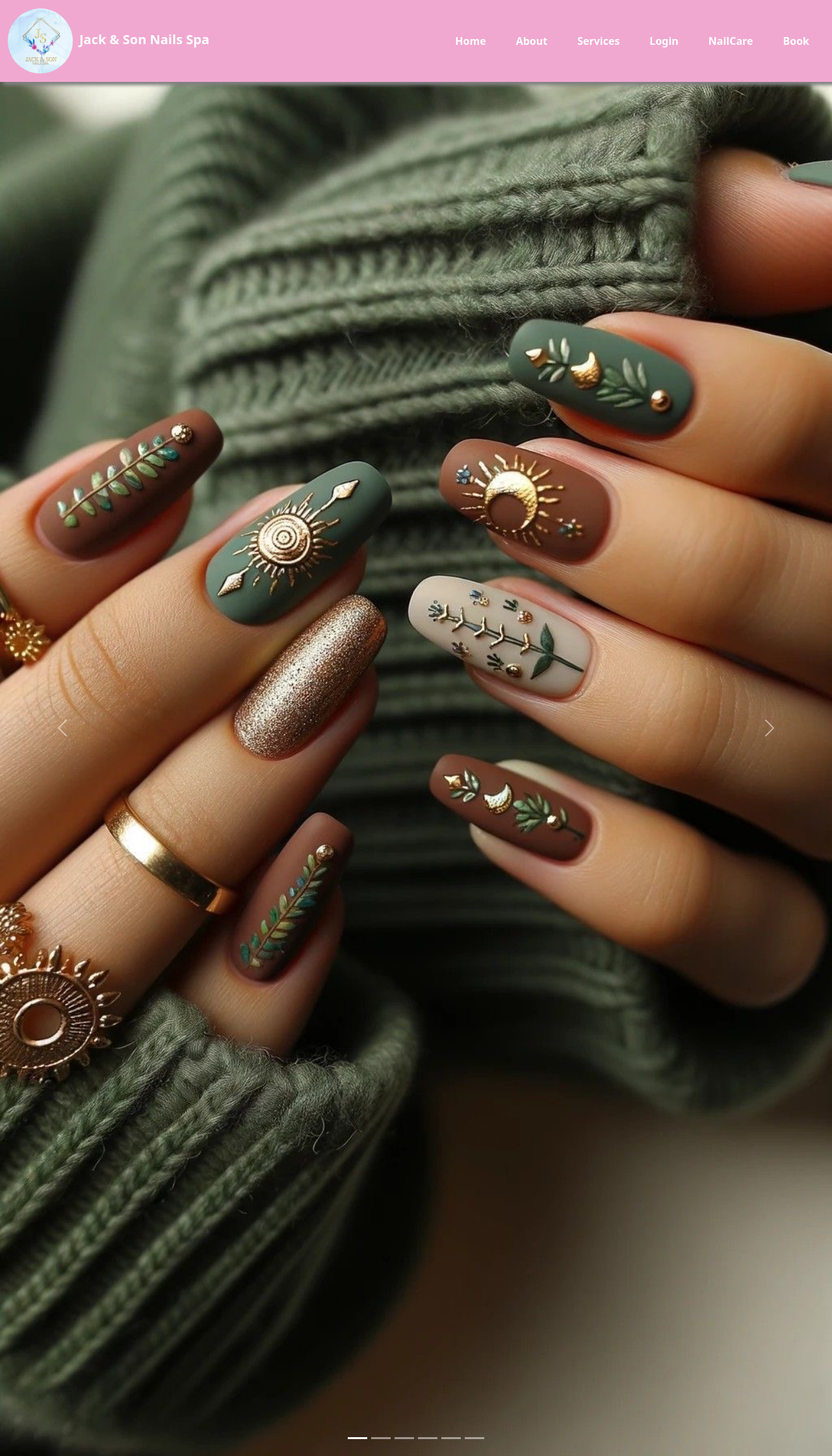
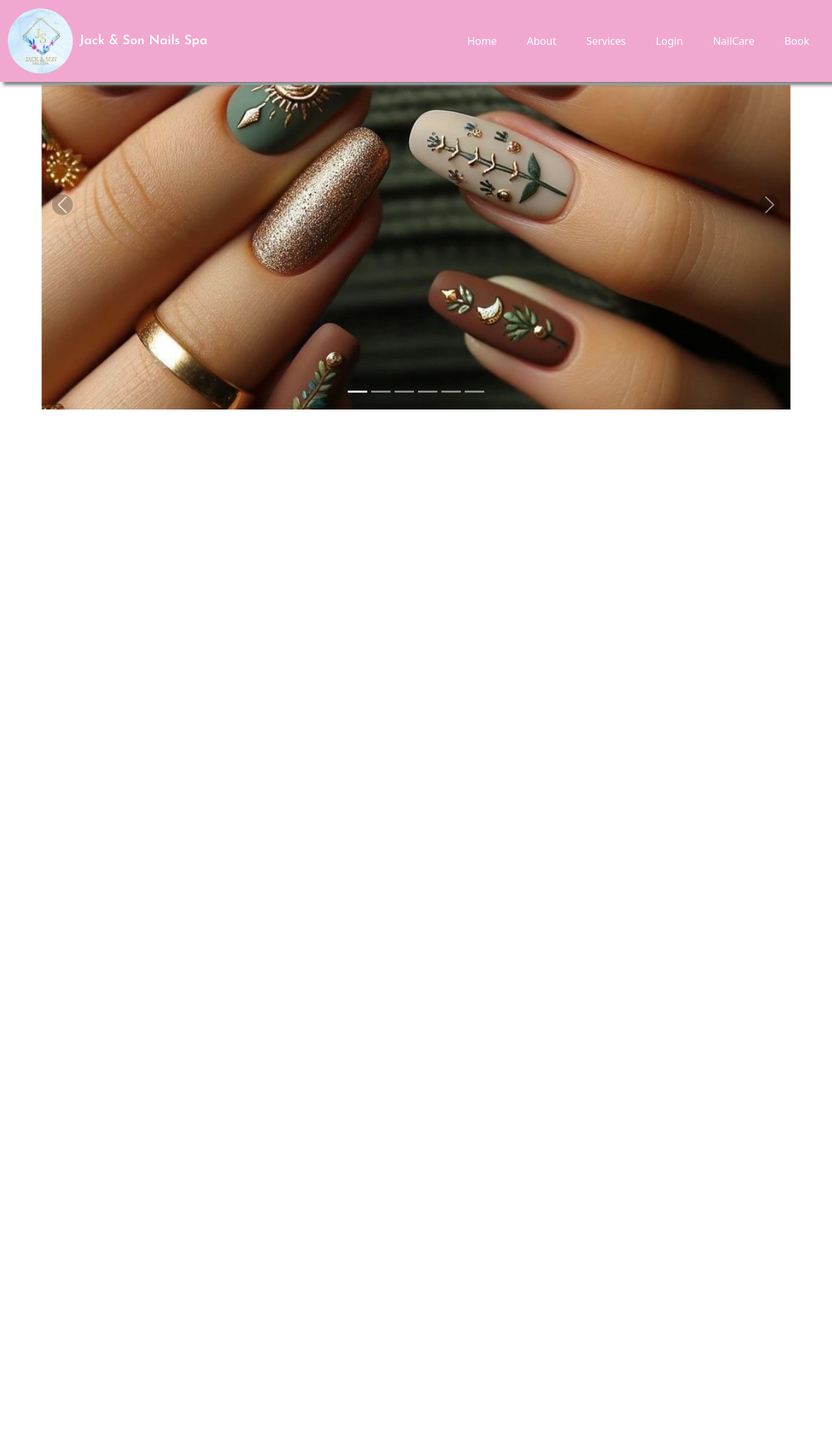
Before and after one commit to iUtsa/Jack-and-Son-Nail-Salon-fullstack, a Flask app: page / in a window 1280 px wide. Shown: the whole page at 65% size. After the commit the page ends 630 px from the top, so only its background shows below. Run offline with Flask 3, Linux system fonts and the light colour scheme.

Commit message:
stylesheet added

```diff
--- a/static/style.css
+++ b/static/style.css
@@ -66,7 +66,7 @@ body{
 .btn-primary:hover {
     background-color: #B3C8CF; /* Darker shade for hover effect */
     box-shadow: #1f201f; /* Match the hover background color */
-    font-weight: 600;
+    font-weight: 300;
     border-radius: 50%;
 }
 .custom-navbar {
@@ -84,7 +84,7 @@ body{
 }
 .navbar a{
     color: #ffffff;
-    font-weight: 900;
+    font-weight: 300;
 }
 
 .register{
@@ -111,3 +111,43 @@ body{
     padding: 0 15px;
 
 }
+#headline{
+    font-family:josefin sans;
+    font-weight: 600;
+}
+
+.bottom-bar{
+    background-color: #FFEBD4;
+    text-align: center;
+    padding: 5px;
+    bottom:0;
+    width:100%;
+    box-shadow: 0 -2px 5px rgba(0, 0, 0, 0.1);
+    margin-top:50px;
+
+}
+
+/* Carousel styles */
+.carousel-inner img {
+    height: 500px; /* Adjust the height as needed */
+    object-fit: cover; /* Ensure the image covers the entire area */
+    max-height: 600px;
+    max-width: 90%;
+    margin:0 auto;
+    margin-top: 130px;
+}
+
+.carousel-indicators button {
+    background-color: #4CAF50; /* Change this to your desired color */
+}
+
+.carousel-control-prev-icon,
+.carousel-control-next-icon {
+    background-color: rgba(0, 0, 0, 0.5); /* Semi-transparent background */
+    border-radius: 50%; /* Make the controls circular */
+    padding: 10px; /* Add some padding */
+}
+/* Faster transition */
+.carousel-item {
+    transition: transform 0.99s ease-in-out; /* Adjust the transition duration as needed */
+}
```
